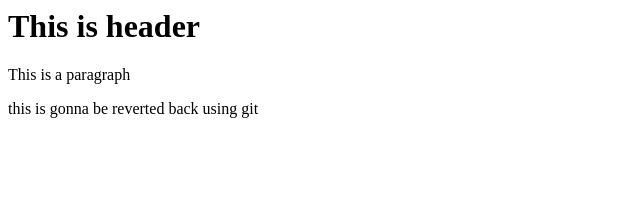
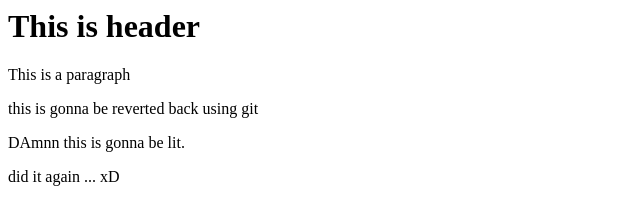
Before and after one commit to kumarvaibhav1307/sample, a website: page index.html in a window 1280 px wide. Shown: the whole page, without its empty margins (0-640 px from the left). Drawn offline with Linux system fonts and the light colour scheme.

Commit message:
fourth commit

```diff
--- a/index.html
+++ b/index.html
@@ -8,5 +8,7 @@
     <h1>This is header</h1>
     <p>This is a paragraph</p>
     <p>this is gonna be reverted back using git</p>
+    <p>DAmnn this is gonna be lit.</p>
+    <p>did it again ... xD</p>
 </body>
 </html>
```
Also changed, not shown: package.json (added, +24 -0 lines), 2 other files.
